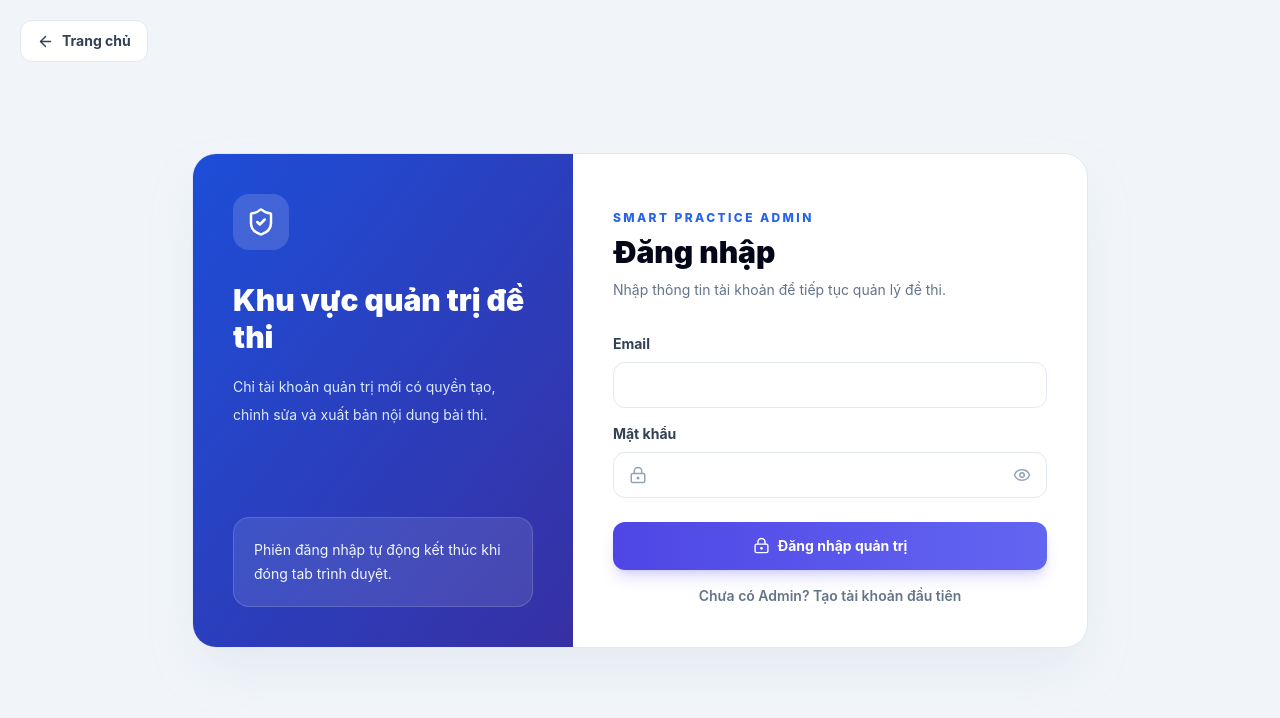
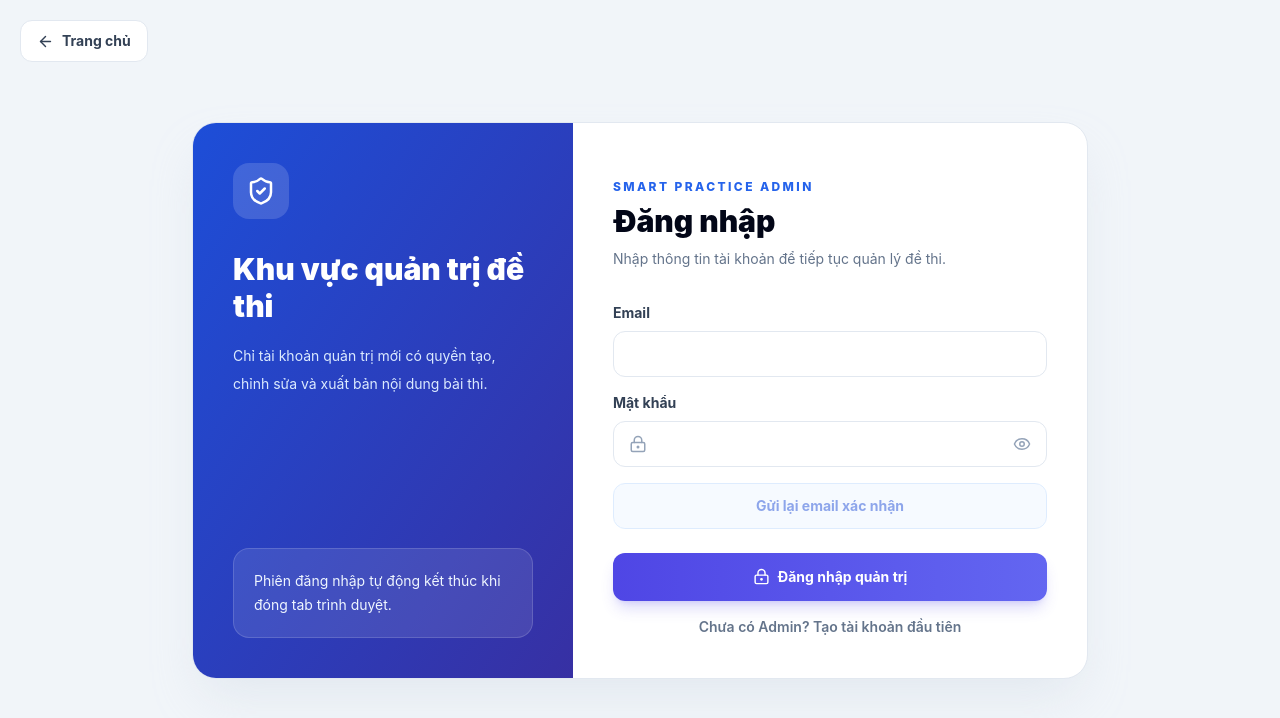
Before and after one commit to maitamdev/Smart-Practice, a React (Vite) app: page / in a window 1280 px wide. Shown: the top 718 px of the page. Built offline with nearby package versions, Linux system fonts and the light colour scheme; no server answers.

Commit message:
feat: implement admin authentication and routing layer with Supabase integration

```diff
--- a/src/App.tsx
+++ b/src/App.tsx
@@ -45,6 +45,7 @@ export default function App() {
           onBack={() => undefined}
           onLogin={adminAuth.login}
           onRegister={adminAuth.register}
+          onResendConfirmation={adminAuth.resendConfirmation}
         />
       );
     }
@@ -66,6 +67,7 @@ export default function App() {
           onBack={() => navigate("/admin")}
           onLogin={adminAuth.login}
           onRegister={adminAuth.register}
+          onResendConfirmation={adminAuth.resendConfirmation}
         />
       );
     }
--- a/src/hooks/useAdminAuth.ts
+++ b/src/hooks/useAdminAuth.ts
@@ -6,6 +6,7 @@ import {
   signInAdmin,
   signOutAdmin,
   signUpFirstAdmin,
+  resendAdminConfirmation,
 } from "../services/supabaseService";
 import type { AdminAccount } from "../types/auth";
 
@@ -70,5 +71,17 @@ export function useAdminAuth() {
     setAccount(null);
   };
 
-  return { account, authenticated: account?.role === "admin", loading, register, login, logout };
+  const resendConfirmation = async (email: string) => {
+    await resendAdminConfirmation(email);
+  };
+
+  return {
+    account,
+    authenticated: account?.role === "admin",
+    loading,
+    register,
+    login,
+    logout,
+    resendConfirmation,
+  };
 }
--- a/src/pages/AdminAuthPage.tsx
+++ b/src/pages/AdminAuthPage.tsx
@@ -1,5 +1,5 @@
 import { ArrowLeft, Eye, EyeOff, LockKeyhole, ShieldCheck, UserRound } from "lucide-react";
-import { FormEvent, useState } from "react";
+import { FormEvent, useEffect, useState } from "react";
 type Props = {
   onBack: () => void;
   onLogin: (email: string, password: string) => Promise<boolean>;
@@ -8,9 +8,15 @@ type Props = {
     displayName: string,
     password: string,
   ) => Promise<{ requiresEmailConfirmation: boolean }>;
+  onResendConfirmation: (email: string) => Promise<void>;
 };
 
-export function AdminAuthPage({ onBack, onLogin, onRegister }: Props) {
+export function AdminAuthPage({
+  onBack,
+  onLogin,
+  onRegister,
+  onResendConfirmation,
+}: Props) {
   const [isRegister, setIsRegister] = useState(false);
   const [email, setEmail] = useState("");
   const [displayName, setDisplayName] = useState("");
@@ -18,11 +24,15 @@ export function AdminAuthPage({ onBack, onLogin, onRegister }: Props) {
   const [confirmPassword, setConfirmPassword] = useState("");
   const [showPassword, setShowPassword] = useState(false);
   const [error, setError] = useState("");
+  const [notice, setNotice] = useState("");
+  const [awaitingConfirmation, setAwaitingConfirmation] = useState(false);
+  const [resendSeconds, setResendSeconds] = useState(0);
   const [loading, setLoading] = useState(false);
 
   const submit = async (event: FormEvent) => {
     event.preventDefault();
     setError("");
+    setNotice("");
 
     if (!email.includes("@")) {
       setError("Email không hợp lệ.");
@@ -46,7 +56,9 @@ export function AdminAuthPage({ onBack, onLogin, onRegister }: Props) {
         }
         const result = await onRegister(email, displayName, password);
         if (result.requiresEmailConfirmation) {
-          setError("Đã gửi email xác nhận. Xác nhận email rồi quay lại đăng nhập.");
+          setNotice("Đã gửi email xác nhận. Kiểm tra cả hộp thư Spam/Quảng cáo.");
+          setAwaitingConfirmation(true);
+          setResendSeconds(60);
           setIsRegister(false);
         }
       } else {
@@ -57,6 +69,29 @@ export function AdminAuthPage({ onBack, onLogin, onRegister }: Props) {
       setLoading(false);
     }
   };
+
+  const resend = async () => {
+    if (!email.includes("@") || resendSeconds > 0) return;
+    setError("");
+    setNotice("");
+    try {
+      await onResendConfirmation(email);
+      setNotice("Đã gửi lại email xác nhận. Link mới sẽ mở đúng trang /admin.");
+      setAwaitingConfirmation(true);
+      setResendSeconds(60);
+    } catch (cause) {
+      setError(cause instanceof Error ? cause.message : "Không thể gửi lại email xác nhận.");
+    }
+  };
+
+  useEffect(() => {
+    if (resendSeconds <= 0) return;
+    const timeout = window.setTimeout(
+      () => setResendSeconds((seconds) => Math.max(0, seconds - 1)),
+      1000,
+    );
+    return () => window.clearTimeout(timeout);
+  }, [resendSeconds]);
 
   return (
     <main className="flex min-h-screen items-center justify-center bg-slate-100 p-4 dark:bg-slate-950">
@@ -131,7 +166,25 @@ export function AdminAuthPage({ onBack, onLogin, onRegister }: Props) {
               </label>
             )}
 
+            {notice && (
+              <div className="rounded-xl border border-emerald-200 bg-emerald-50 p-3 text-sm font-semibold text-emerald-700 dark:border-emerald-900 dark:bg-emerald-950/30 dark:text-emerald-300">
+                {notice}
+              </div>
+            )}
             {error && <p className="rounded-xl bg-red-50 p-3 text-sm font-semibold text-red-600 dark:bg-red-950/30 dark:text-red-400">{error}</p>}
+
+            {(awaitingConfirmation || !isRegister) && (
+              <button
+                type="button"
+                disabled={!email.includes("@") || resendSeconds > 0}
+                onClick={() => void resend()}
+                className="w-full rounded-xl border border-blue-200 bg-blue-50 px-4 py-3 text-sm font-bold text-blue-700 transition hover:bg-blue-100 disabled:cursor-not-allowed disabled:opacity-50 dark:border-blue-900 dark:bg-blue-950/30 dark:text-blue-300"
+              >
+                {resendSeconds > 0
+                  ? `Gửi lại sau ${resendSeconds}s`
+                  : "Gửi lại email xác nhận"}
+              </button>
+            )}
 
             <button type="submit" disabled={loading} className="primary-button !mt-6 w-full py-3.5">
               <LockKeyhole size={17} />
--- a/src/services/supabaseService.ts
+++ b/src/services/supabaseService.ts
@@ -71,6 +71,17 @@ export async function bootstrapCurrentUserAsFirstAdmin(): Promise<void> {
 
 export async function signOutAdmin(): Promise<void> {
   await supabase.auth.signOut({ scope: "global" });
+}
+
+export async function resendAdminConfirmation(email: string): Promise<void> {
+  const { error } = await supabase.auth.resend({
+    type: "signup",
+    email,
+    options: {
+      emailRedirectTo: `${window.location.origin}/admin`,
+    },
+  });
+  if (error) throw error;
 }
 
 export async function loadPublishedQuiz(slug: string): Promise<QuizConfig | null> {
```
